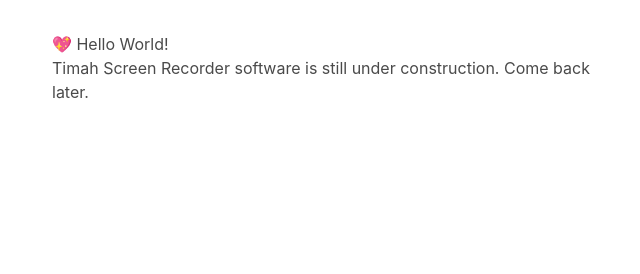
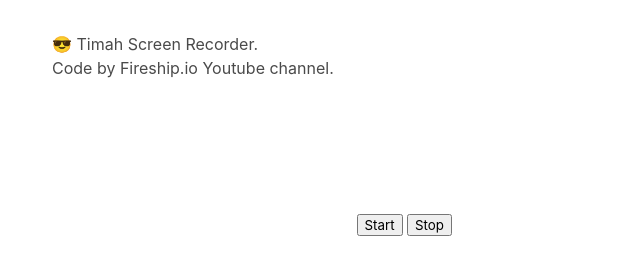
Before and after one commit to xtrmcdr/TimahScreenCapture, an Electron app: page src/index.html in a window 800 px wide. Shown: the whole page, without its empty margins (76-716 px from the left). Drawn offline with nearby package versions, Linux system fonts and the light colour scheme.

Commit message:
Putting 'start' and 'stop' button in index.html

```diff
--- a/src/index.html
+++ b/src/index.html
@@ -8,7 +8,12 @@
     <script defer src="render.js"></script>
   </head>
   <body>
-    <h1>💖 Hello World!</h1>
-    <p>Timah Screen Recorder software is still under construction. Come back later.</p>
+    <h1>😎 Timah Screen Recorder.</h1>
+    <h3>Code by Fireship.io Youtube channel.</h3>
+
+    <video></video>
+
+    <button id="startBtn">Start</button>
+    <button id="stopBtn">Stop</button>
   </body>
 </html>
```
